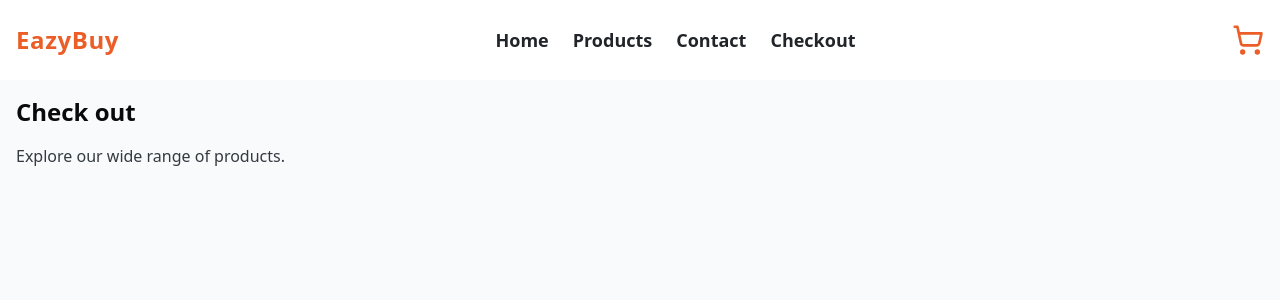
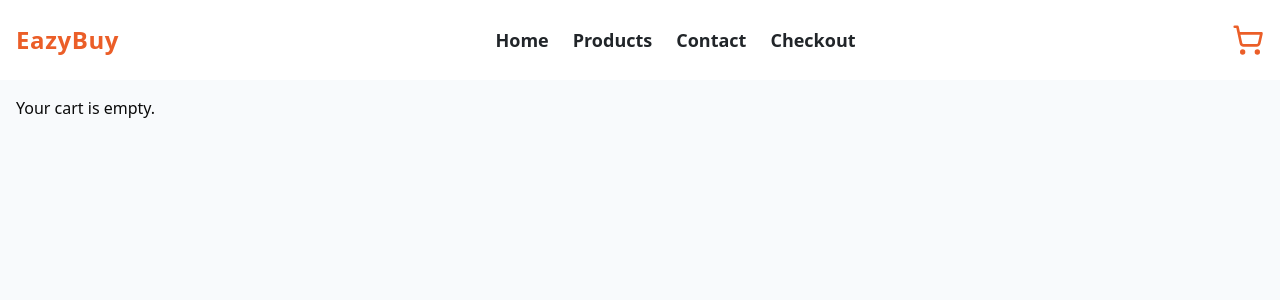
Before and after one commit to Githinji0/easybuy, a Next.js app: page /checkout in a window 1280 px wide. Shown: the top 300 px of the page. Built offline with nearby package versions, Linux system fonts and the light colour scheme.

Commit message:
feat: implement cart item handling and display empty cart message in checkout page

```diff
--- a/app/checkout/page.tsx
+++ b/app/checkout/page.tsx
@@ -1,8 +1,24 @@
+"use client";
+
+
+import { useCartStore } from "@/store/cart-store";
+
 export default function CheckoutPage() {
+    const { items } = useCartStore();
+    const totalAmount = items.reduce((acc, item) => acc + item.price * item.quantity, 0);
+
+
+    if (items.length === 0) {
+        return (
+            <div className="container mx-auto p-4">
+                <p>Your cart is empty.</p>
+            </div>
+        );
+    }
     return (
+
         <div className="container mx-auto p-4">
-            <h1 className="text-2xl font-bold mb-4">Check out</h1>
-            <p className="text-text-secondary">Explore our wide range of products.</p>
+            <h1 className="text-2xl font-bold mb-4">Checkout</h1>
         </div>
     );
 }
```
